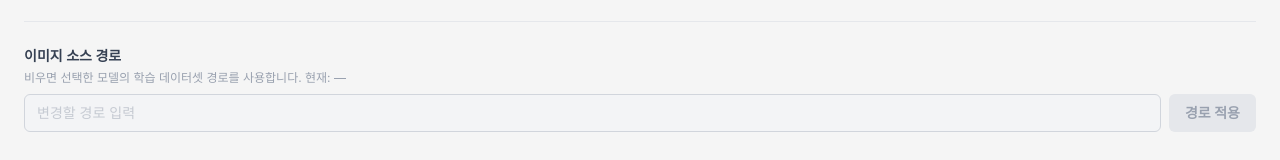
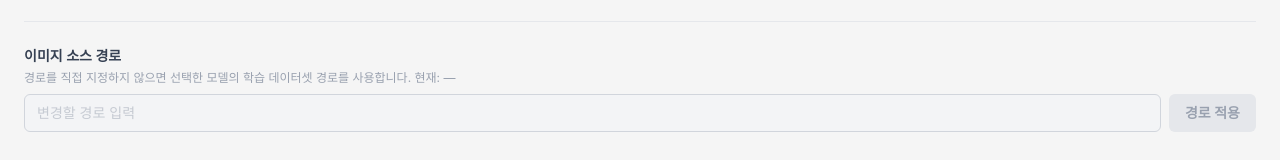
Before and after one commit to mate-x/smart-qc-vision, a React (Vite) app: page /settings in a window 1280 px wide. Shown: the part 340-500 px from the top of the page. Built offline with nearby package versions, Linux system fonts and the light colour scheme; no server answers.

Commit message:
update: Tab3 문구 수정

```diff
--- a/src/pages/Tab3Settings.tsx
+++ b/src/pages/Tab3Settings.tsx
@@ -57,7 +57,7 @@ export default function Tab3Settings() {
       <div className="mt-6 pt-6 border-t border-gray-200">
         <p className="text-sm font-semibold text-gray-700 mb-1">이미지 소스 경로</p>
         <p className="text-xs text-gray-400 mb-2">
-          비우면 선택한 모델의 학습 데이터셋 경로를 사용합니다. 현재: {activeModel?.dataset_path ?? '—'}
+          경로를 직접 지정하지 않으면 선택한 모델의 학습 데이터셋 경로를 사용합니다. 현재: {activeModel?.dataset_path ?? '—'}
         </p>
         <div className="flex gap-2">
           <input
```
